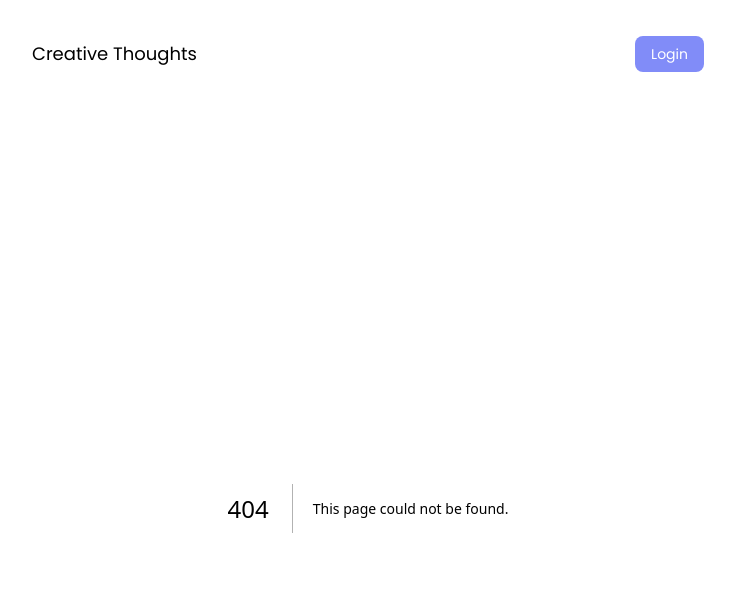
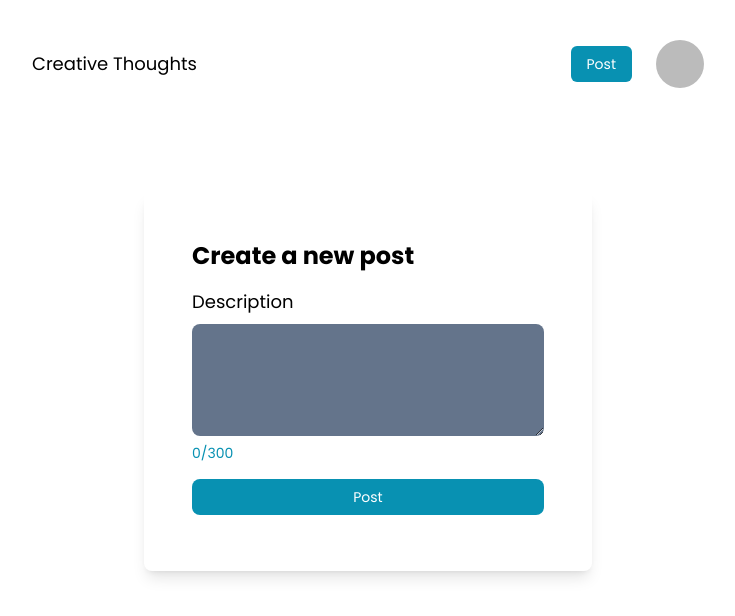
Before and after one commit to JubayerP/creative-thoughts, a Next.js app: page /post in a window 1280 px wide. Before the commit this address had no page. Shown: the top 616 px of the page, without its empty margins (272-1007 px from the left). Built offline with nearby package versions, Linux system fonts and the light colour scheme; no server answers; sample sign-in values are in the browser's storage.

Commit message:
make post using firestore

```diff
--- a/components/Navbar.js
+++ b/components/Navbar.js
@@ -1,6 +1,9 @@
 import Link from "next/link";
+import { useAuthState } from "react-firebase-hooks/auth";
+import { auth } from "../firebase/firebase.config";
 
 const Navbar = () => {
+    const [user, loading] = useAuthState(auth)
     return (
         <nav className='flex justify-between items-center py-10'>
             <Link href='/'>
@@ -8,9 +11,21 @@ const Navbar = () => {
             </Link>
 
             <ul className="flex items-center gap-10">
-                <Link href={'/auth/login'}>
-                    <span className="py-2 px-4 text-sm bg-indigo-400 text-white rounded-lg font-medium ml-8">Login</span>
-                </Link>
+                {!user &&
+                    <Link href={'/auth/login'}>
+                        <span className="py-2 px-4 text-sm bg-indigo-400 text-white rounded-lg font-medium ml-8">Login</span>
+                    </Link>}
+                {
+                    user &&
+                    <div className="flex items-center gap-6">
+                        <Link href='/post'>
+                            <button className="font-medium bg-cyan-600 text-white py-2 px-4 rounded-md text-sm">Post</button>
+                        </Link>
+                        <Link href='/dashboard'>
+                            <img className="w-12 rounded-full cursor-pointer" src={user?.photoURL} alt="user" />
+                        </Link>
+                    </div>
+                }
             </ul>
         </nav>
     );
--- a/package.json
+++ b/package.json
@@ -14,7 +14,10 @@
     "next": "13.1.2",
     "react": "18.2.0",
     "react-dom": "18.2.0",
-    "react-icons": "^4.7.1"
+    "react-firebase-hooks": "^5.1.1",
+    "react-hot-toast": "^2.4.0",
+    "react-icons": "^4.7.1",
+    "react-toastify": "^9.1.1"
   },
   "devDependencies": {
     "autoprefixer": "^10.4.13",
--- a/pages/_app.js
+++ b/pages/_app.js
@@ -1,9 +1,13 @@
 import '@/styles/globals.css'
+import { Toaster } from 'react-hot-toast'
+import { ToastContainer } from 'react-toastify'
 import Layout from '../components/layout'
+import 'react-toastify/dist/ReactToastify.css'
 
 export default function App({ Component, pageProps }) {
   return (
     <Layout>
+      <ToastContainer limit={1}/>
       <Component {...pageProps} />
     </Layout>
   )
--- a/pages/auth/login.js
+++ b/pages/auth/login.js
@@ -3,9 +3,12 @@ import { BsFacebook } from 'react-icons/bs'
 import { GoogleAuthProvider, FacebookAuthProvider, signInWithPopup } from 'firebase/auth';
 import { auth } from '../../firebase/firebase.config'
 import { useRouter } from 'next/router';
+import {useAuthState} from 'react-firebase-hooks/auth'
+import { useEffect } from 'react';
 
 const login = () => {
     const route = useRouter()
+    const [user, loading] = useAuthState(auth)
 
     // sign in with google
     const googleProvider = new GoogleAuthProvider();
@@ -15,13 +18,20 @@ const login = () => {
         try {
             const result = await signInWithPopup(auth, googleProvider);
             route.push('/')
-            // 38 mins
         } catch (error) {
             console.log(error);
         }
     }
 
 
+
+    useEffect(() => {
+        if (user) {
+            route.push('/')
+        } else {
+            console.log('login');
+        }
+    },[user])
 
     return (
         <div className="shadow-xl mt-32 p-10 text-gray-700 rounded-lg">
--- /dev/null
+++ b/pages/dashboard.js
@@ -0,0 +1,30 @@
+import { auth } from "@/firebase/firebase.config";
+import { useRouter } from "next/router";
+import { useEffect } from "react";
+import { useAuthState } from "react-firebase-hooks/auth";
+
+const dashboard = () => {
+    const route = useRouter();
+    const [user, loading] = useAuthState(auth)
+
+    // See if user is loggen in
+    const getData = async => {
+        if (loading) return;
+        if (!user) return route.push('/auth/login')
+    }
+
+    useEffect(() => {
+        getData();
+    },[user, loading])
+
+
+    return (
+        <div>
+            <h1>Your posts</h1>
+            <div>posts</div>
+            <button onClick={() => auth.signOut()}>Sign out</button>
+        </div>
+    );
+};
+
+export default dashboard;
--- /dev/null
+++ b/pages/post.js
@@ -0,0 +1,64 @@
+import { auth, db } from "@/firebase/firebase.config";
+import { addDoc, collection, serverTimestamp } from "firebase/firestore";
+import { useRouter } from "next/router";
+import { useState } from "react";
+import { useAuthState } from "react-firebase-hooks/auth";
+import { toast } from "react-toastify";
+
+
+const post = () => {
+    const [post, setPost] = useState({ description: "" })
+    const [user, loading] = useAuthState(auth)
+    const route = useRouter()
+
+    // Handle Submit Post
+    const handlePost = async (e) => {
+        e.preventDefault();
+
+
+        if (!post.description) {
+            return toast.error('Description field empty!', {
+                position: toast.POSITION.TOP_CENTER,
+                autoClose: 1500
+            })
+        }
+
+        if (post.description.length > 300) {
+            return toast.error('Description too long!', {
+                position: toast.POSITION.TOP_CENTER,
+                autoClose: 1500
+            })
+        }
+
+        // Create a new post
+        const collectionRef = collection(db, 'posts')
+        await addDoc(collectionRef, {
+            ...post,
+            timestamp: serverTimestamp(),
+            user: user.uid,
+            avatar: user.photoURL,
+            userName: user.displayName
+        })
+        setPost({description: ''})
+        return route.push('/')
+    }
+
+    return (
+        <div className="my-16 p-12 shadow-lg rounded-lg max-w-md mx-auto">
+            <form onSubmit={handlePost}>
+                <h1 className="text-2xl font-bold">Create a new post</h1>
+
+                <div className="py-2">
+                    <h3 className="text-lg font-medium py-2">Description</h3>
+                    <textarea value={post.description} onChange={e => setPost({...post, description: e.target.value})} className="bg-slate-500 h-28 w-full text-gray-300 rounded-lg p-2 text-sm outline-none"></textarea>
+                    <p
+                        className={`text-cyan-600 font-medium text-sm ${post.description.length > 300 ? 'text-red-600' : ''}`}
+                    >{post.description.length}/300</p>
+                </div>
+                <button type="submit" className="w-full bg-cyan-600 text-white font-medium p-2 my-2 rounded-lg text-sm">Post</button>
+            </form>
+        </div>
+    );
+};
+
+export default post;
```
Also changed, not shown: 1 other file (tests, documents, lock files or other folders).
